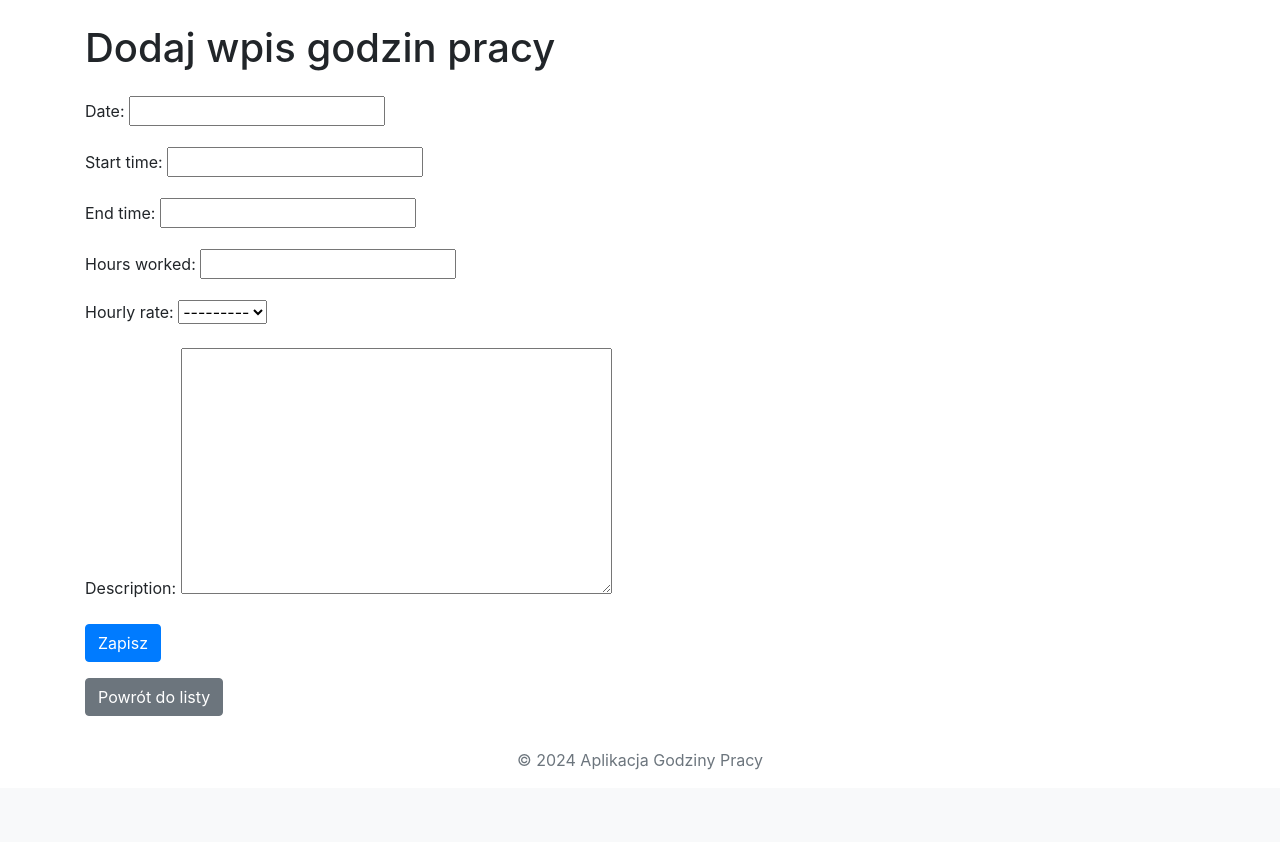
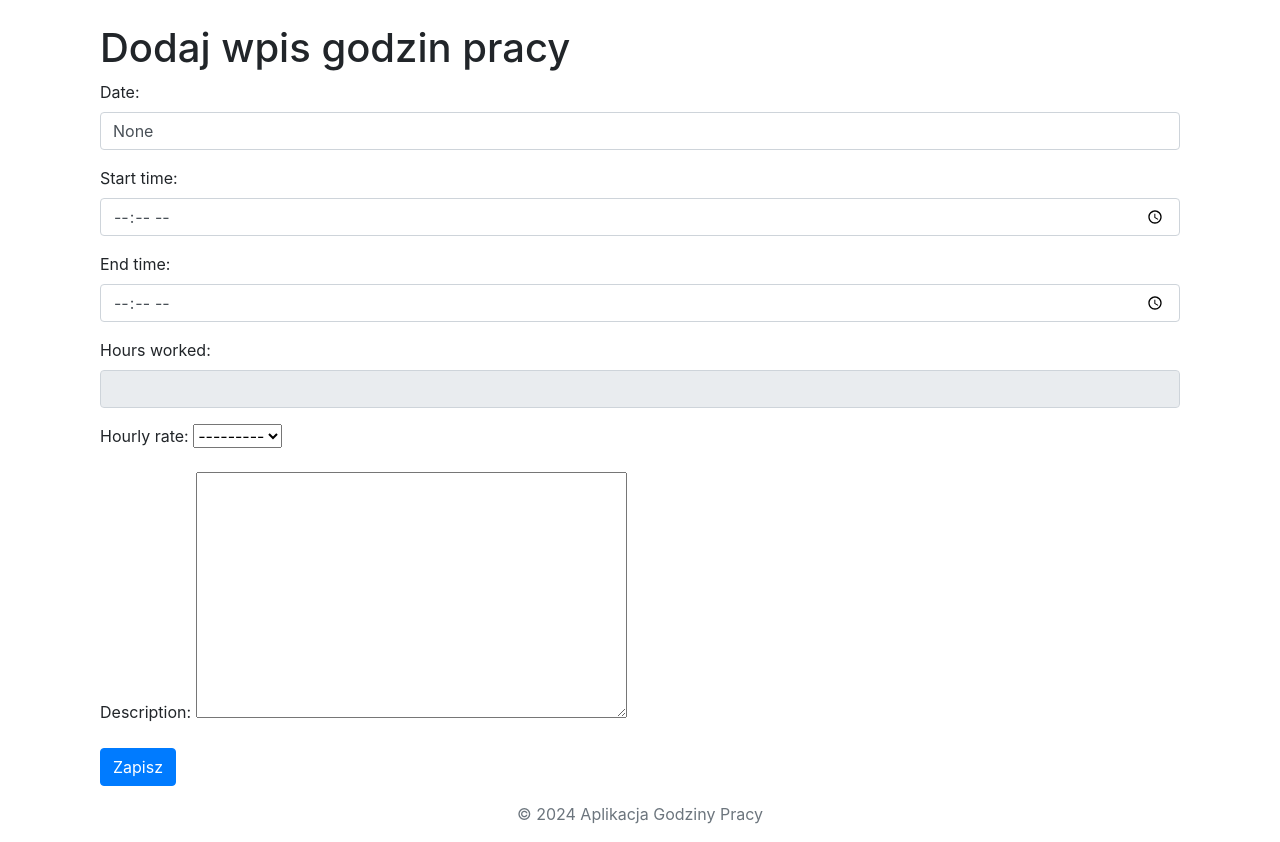
Before and after one commit to uhnajs/Work-Hours, a Django app: page /add/ in a window 1280 px wide. Shown: the part 56-898 px from the top of the page. Before the commit the page ends 826 px from the top, so only its background shows below. Run offline with Django 5.2, Linux system fonts and the light colour scheme; the visitor is signed in with stand-in values (Sample User, id 1); data that the repository does not hold is empty; some libraries are stand-ins or nearby versions.

Commit message:
Added timepicker

```diff
--- a/work_hours_app/hours/forms.py
+++ b/work_hours_app/hours/forms.py
@@ -7,7 +7,11 @@ class WorkEntryForm(forms.ModelForm):
     class Meta:
         model = WorkEntry
         fields = ['date', 'start_time', 'end_time', 'hours_worked', 'hourly_rate', 'description']
-
+        widgets = {
+            'date': forms.DateInput(attrs={'type': 'date'}),
+            'start_time': forms.TimeInput(attrs={'type': 'time'}),
+            'end_time': forms.TimeInput(attrs={'type': 'time'}),
+        }
 class HourlyRateForm(forms.ModelForm):
     class Meta:
         model = HourlyRate
--- a/work_hours_app/hours/templates/hours/add_work_entry.html
+++ b/work_hours_app/hours/templates/hours/add_work_entry.html
@@ -3,11 +3,80 @@
 {% block title %}Dodaj wpis godzin pracy{% endblock %}
 
 {% block content %}
+<div class="container">
     <h1>Dodaj wpis godzin pracy</h1>
-    <form method="post" class="mt-4">
+    <form method="post">
         {% csrf_token %}
-        {{ form.as_p }}
+
+        <!-- Data z widgetem datepicker -->
+        <div class="form-group">
+            <label for="id_date">Date:</label>
+            <input type="text" id="datepicker" name="date" class="form-control" value="{{ form.date.value }}">
+        </div>
+
+        <!-- Czas rozpoczęcia i zakończenia z widgetami timepicker -->
+        <div class="form-group">
+            <label for="id_start_time">Start time:</label>
+            <input type="time" id="start_time" name="start_time" class="form-control" value="{{ form.start_time.value }}">
+        </div>
+
+        <div class="form-group">
+            <label for="id_end_time">End time:</label>
+            <input type="time" id="end_time" name="end_time" class="form-control" value="{{ form.end_time.value }}">
+        </div>
+
+        <!-- Automatyczne obliczanie godzin -->
+        <div class="form-group">
+            <label for="id_hours_worked">Hours worked:</label>
+            <input type="text" id="hours_worked" name="hours_worked" class="form-control" readonly>
+        </div>
+
+        <!-- Stawka godzinowa -->
+        <div class="form-group">
+            <label for="id_hourly_rate">Hourly rate:</label>
+            {{ form.hourly_rate }}
+        </div>
+
+        <!-- Opis -->
+        <div class="form-group">
+            <label for="id_description">Description:</label>
+            {{ form.description }}
+        </div>
+
         <button type="submit" class="btn btn-primary">Zapisz</button>
     </form>
-    <p><a href="{% url 'work_entries_list' %}" class="btn btn-secondary mt-3">Powrót do listy</a></p>
+</div>
 {% endblock %}
+
+<!-- Dodaj jQuery i jQuery UI dla widgetu datepicker -->
+<script src="https://code.jquery.com/jquery-3.6.0.min.js"></script>
+<script src="https://code.jquery.com/ui/1.12.1/jquery-ui.min.js"></script>
+<link rel="stylesheet" href="//code.jquery.com/ui/1.12.1/themes/base/jquery-ui.css">
+
+<script>
+    // Datepicker dla pola daty
+    $(function() {
+        $("#datepicker").datepicker({ dateFormat: "yy-mm-dd" });
+    });
+
+    // Automatyczne obliczanie godzin pracy
+    function calculateHoursWorked() {
+        var startTime = $("#start_time").val();
+        var endTime = $("#end_time").val();
+
+        if (startTime && endTime) {
+            var start = new Date("01/01/2020 " + startTime);
+            var end = new Date("01/01/2020 " + endTime);
+            var diff = (end - start) / (1000 * 60 * 60);  // różnica w godzinach
+
+            if (diff > 0) {
+                $("#hours_worked").val(diff.toFixed(2));  // zaokrąglij do 2 miejsc po przecinku
+            } else {
+                $("#hours_worked").val(0);
+            }
+        }
+    }
+
+    // Zdarzenia dla pól czasu, aby przeliczać godziny
+    $("#start_time, #end_time").on("change", calculateHoursWorked);
+</script>
```
